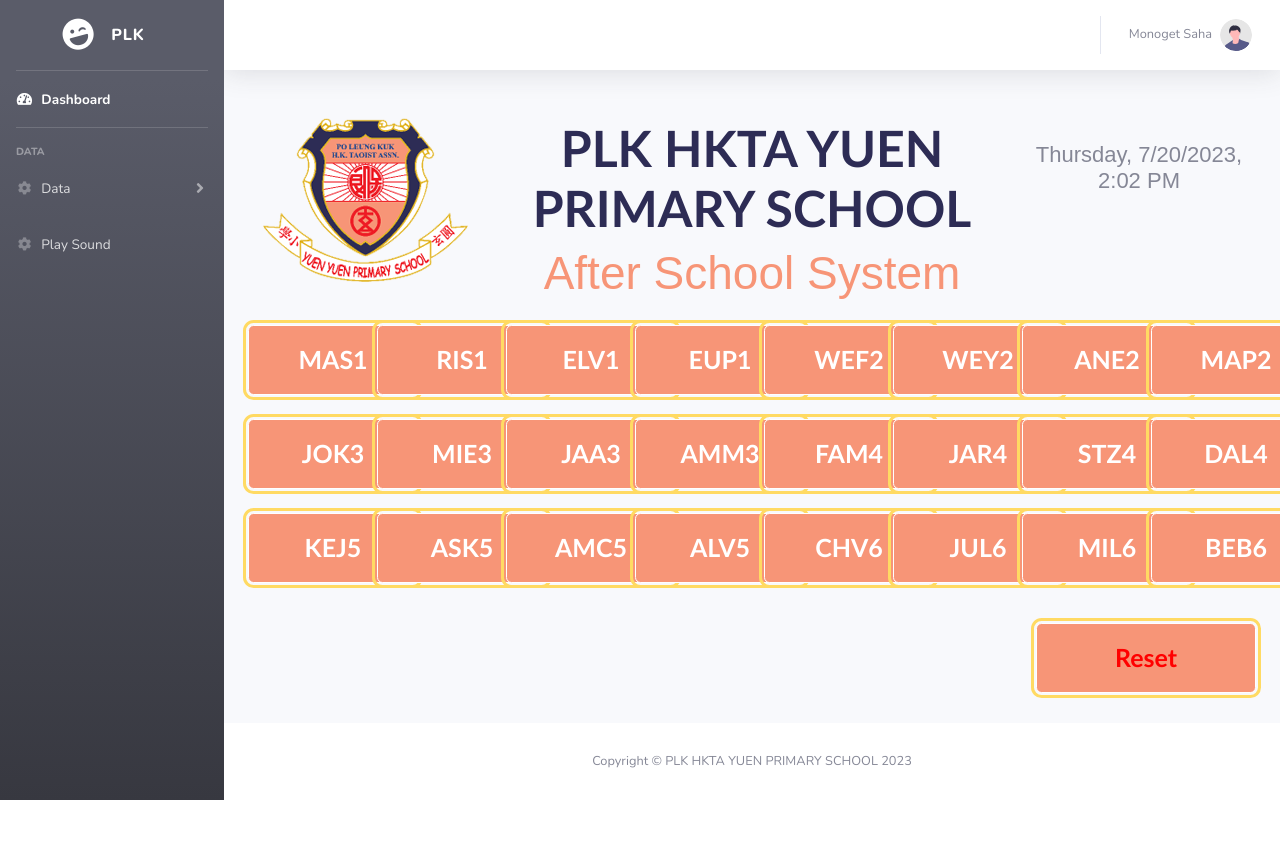
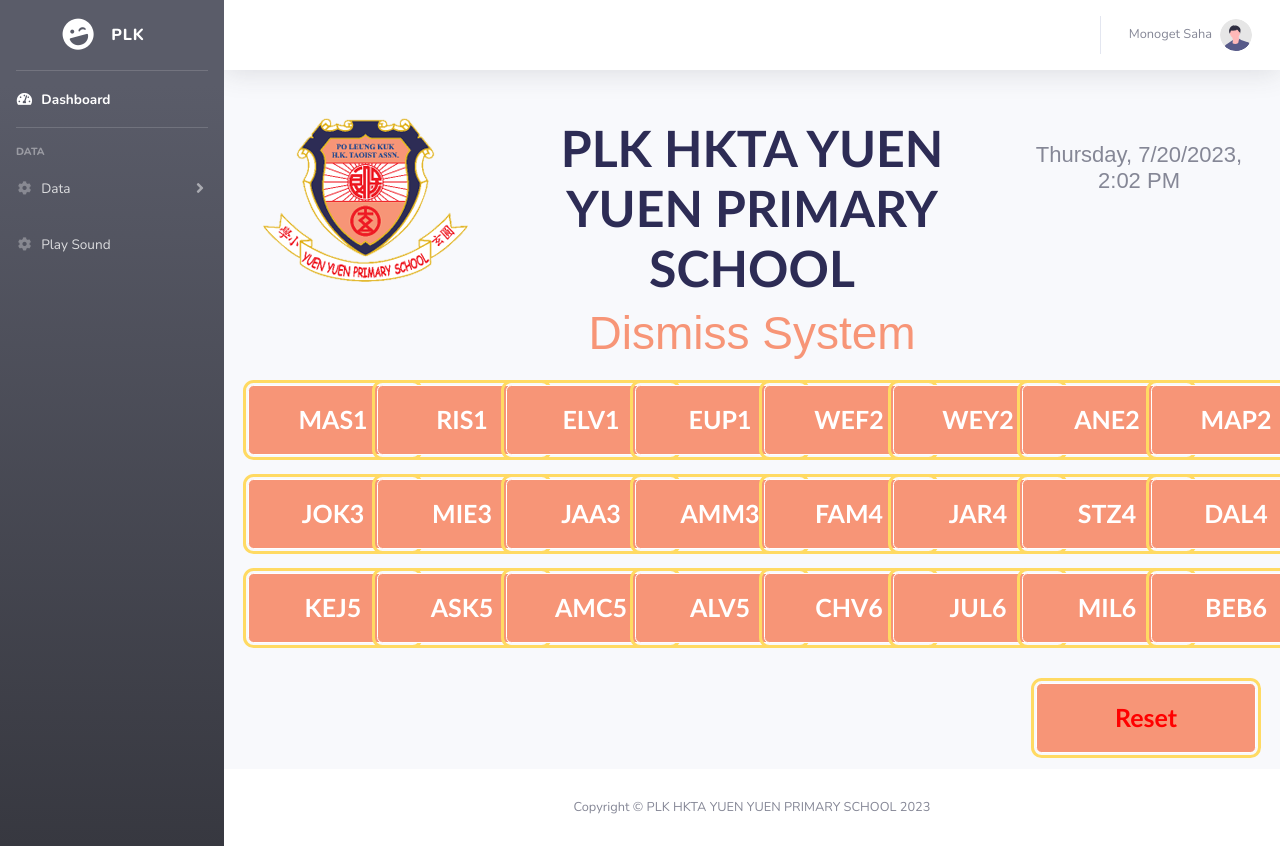
Before and after one commit to Do-Test-Live/W-PLK-HKTA-School, a PHP site: page /admin/play-sound.php in a window 1280 px wide. Before the commit the page ends 800 px from the top, so only its background shows below. Run offline with PHP 8.4, Linux system fonts and the light colour scheme; a user stored in the database is signed in; data comes from the database, SQL or seed files in the repository; data that the repository does not hold is empty.

Commit message:
update site

```diff
--- a/admin/activities.php
+++ b/admin/activities.php
@@ -31,7 +31,7 @@
     <meta name="description" content="">
     <meta name="author" content="">
 
-    <title>Extra activities List - PLK HKTA YUEN PRIMARY SCHOOL</title>
+    <title>Extra activities List - PLK HKTA YUEN YUEN PRIMARY SCHOOL</title>
 
     <?php require_once 'include/css.php'; ?>
 
--- a/admin/add_sound.php
+++ b/admin/add_sound.php
@@ -44,7 +44,7 @@
     <meta name="description" content="">
     <meta name="author" content="">
 
-    <title>Add Class - PLK HKTA YUEN PRIMARY SCHOOL</title>
+    <title>Add Class - PLK HKTA YUEN YUEN PRIMARY SCHOOL</title>
 
     <?php require_once 'include/css.php'; ?>
 
--- a/admin/dashboard.php
+++ b/admin/dashboard.php
@@ -14,7 +14,7 @@
     <meta name="description" content="">
     <meta name="author" content="">
 
-    <title>Dashboard - PLK HKTA YUEN PRIMARY SCHOOL</title>
+    <title>Dashboard - PLK HKTA YUEN YUEN PRIMARY SCHOOL</title>
 
     <?php require_once 'include/css.php'; ?>
 
--- a/admin/include/footer.php
+++ b/admin/include/footer.php
@@ -2,7 +2,7 @@
 <footer class="sticky-footer bg-white">
     <div class="container my-auto">
         <div class="copyright text-center my-auto">
-            <span>Copyright &copy; PLK HKTA YUEN PRIMARY SCHOOL 2023</span>
+            <span>Copyright &copy; PLK HKTA YUEN YUEN PRIMARY SCHOOL 2023</span>
         </div>
     </div>
 </footer>
--- a/admin/index.php
+++ b/admin/index.php
@@ -14,7 +14,7 @@
     <meta name="description" content="">
     <meta name="author" content="">
 
-    <title>Login - PLK HKTA YUEN PRIMARY SCHOOL</title>
+    <title>Login - PLK HKTA YUEN YUEN PRIMARY SCHOOL</title>
 
     <!-- Custom fonts for this template-->
     <link href="vendor/fontawesome-free/css/all.min.css" rel="stylesheet" type="text/css">
@@ -43,7 +43,7 @@
                         <div class="col-lg-12">
                             <div class="p-5">
                                 <div class="text-center">
-                                    <h1 class="h4 text-gray-900 mb-4">PLK HKTA YUEN PRIMARY SCHOOL Admin panel!</h1>
+                                    <h1 class="h4 text-gray-900 mb-4">PLK HKTA YUEN YUEN PRIMARY SCHOOL Admin panel!</h1>
                                 </div>
                                 <form class="user" action="" method="post">
                                     <div class="form-group">
--- a/admin/play-sound.php
+++ b/admin/play-sound.php
@@ -21,7 +21,7 @@
     <meta name="description" content="">
     <meta name="author" content="">
 
-    <title>Dashboard - PLK HKTA YUEN PRIMARY SCHOOL</title>
+    <title>Dashboard - PLK HKTA YUEN YUEN PRIMARY SCHOOL</title>
 
     <?php require_once 'include/css.php'; ?>
     <link href="../assets/css/style.css" rel="stylesheet">
@@ -51,10 +51,10 @@
                         </div>
                         <div class="col-lg-6 text-center mb-3">
                             <h1 class="hkta-dark hkta-title">
-                                PLK HKTA YUEN PRIMARY SCHOOL
+                                PLK HKTA YUEN YUEN PRIMARY SCHOOL
                             </h1>
                             <h3 class="hkta-primary-text hkta-title-description">
-                                After School System
+                                Dismiss System
                             </h3>
                         </div>
                         <div class="col-lg-3 mb-3">
--- a/admin/soundlist.php
+++ b/admin/soundlist.php
@@ -64,7 +64,7 @@
     <meta name="description" content="">
     <meta name="author" content="">
 
-    <title>Class - PLK HKTA YUEN PRIMARY SCHOOL</title>
+    <title>Class - PLK HKTA YUEN YUEN PRIMARY SCHOOL</title>
 
     <?php require_once 'include/css.php'; ?>
 
```
Also changed, not shown: index.php (+8 -8 lines).
